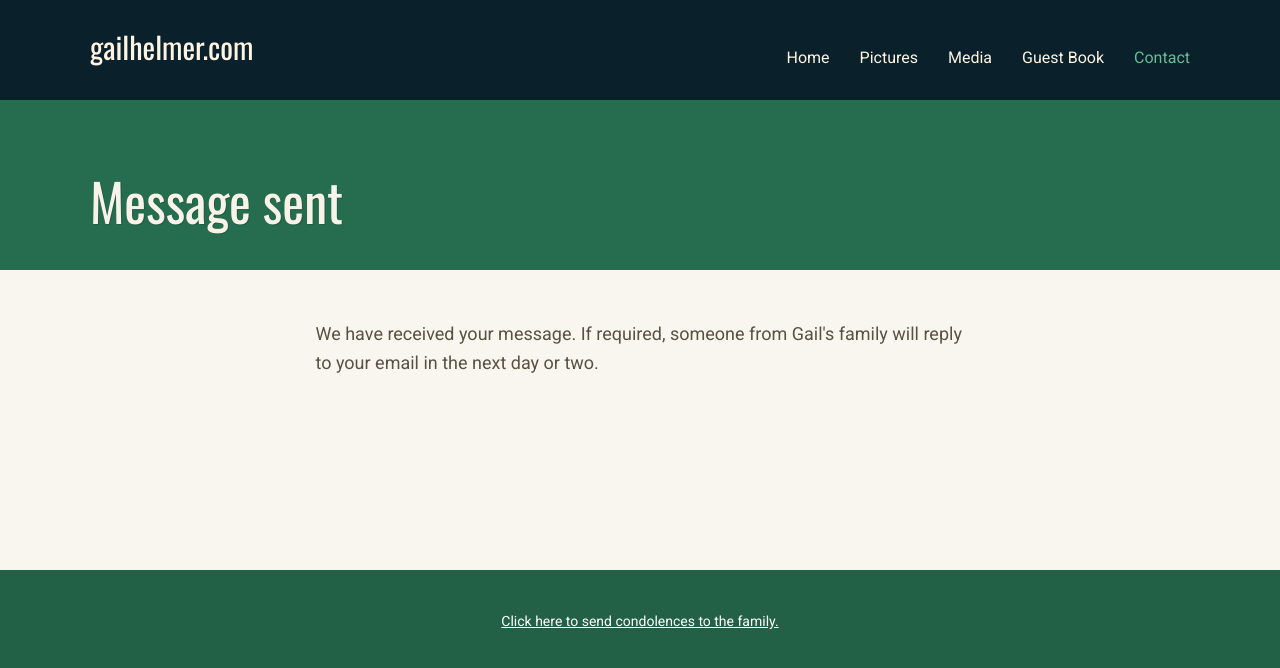
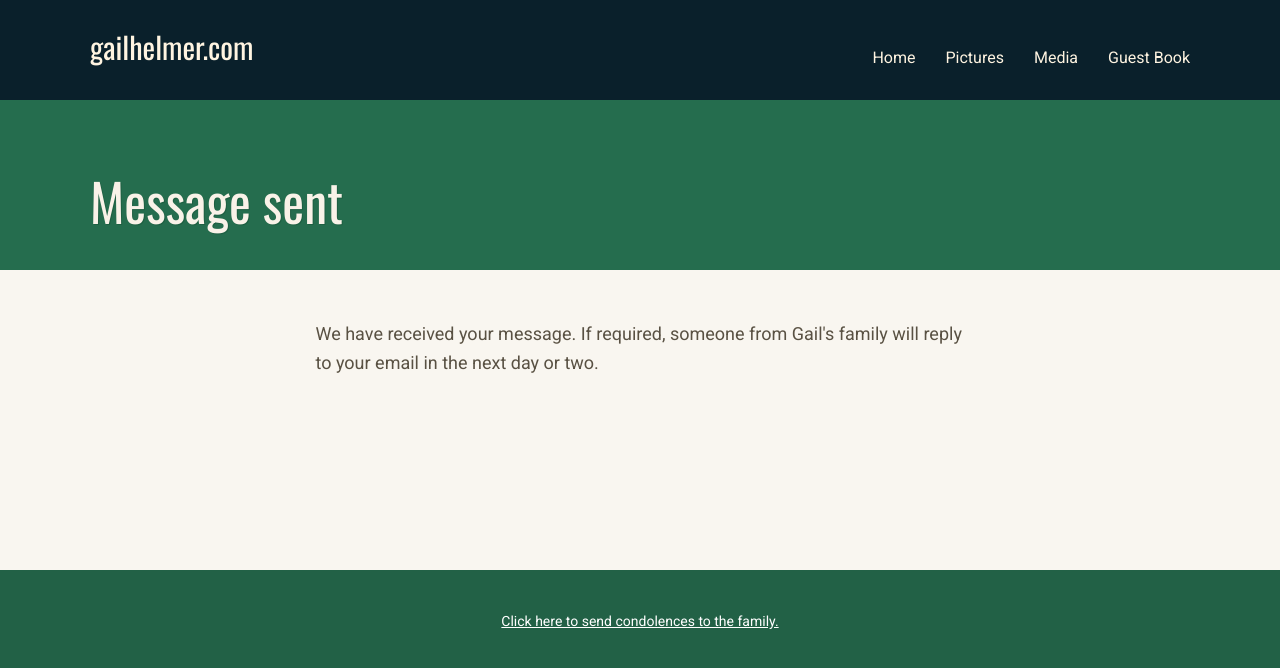
Before and after one commit to dhelmer/static-gailhelmer-basic, a plain HTML site: page thanks.html in a window 1280 px wide. Drawn offline with nearby package versions, Linux system fonts and the light colour scheme.

Commit message:
Update thanks.html
Remove condolences page link.

```diff
--- a/thanks.html
+++ b/thanks.html
@@ -33,9 +33,6 @@
             <li class="site_menu__item">
                 <a class="site_menu__link site_menu__link" href="guestbook.html">Guest Book</a>
             </li>
-            <li class="site_menu__item">
-              <a class="site_menu__link site_menu__link--active" href="condolences.html">Contact</a>
-            </li>
           </ul>
         </nav>
       </div>
```
